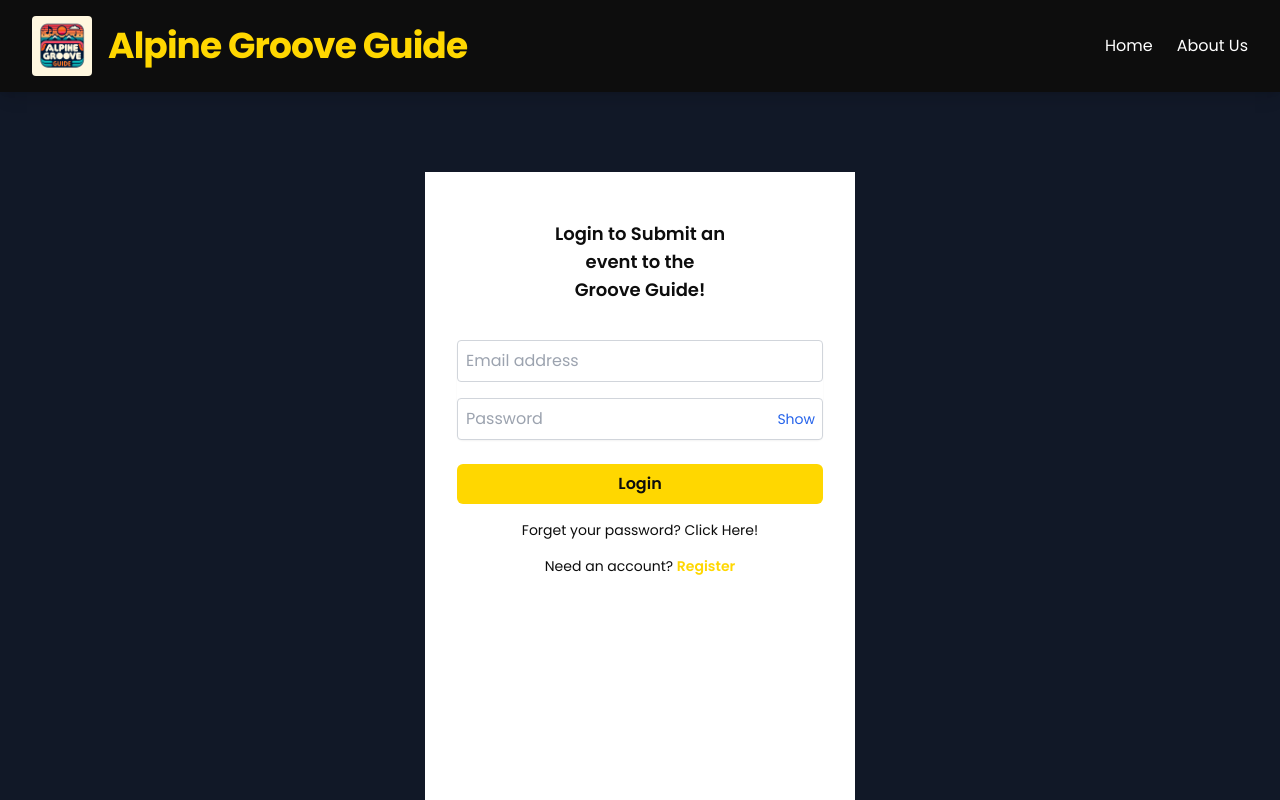
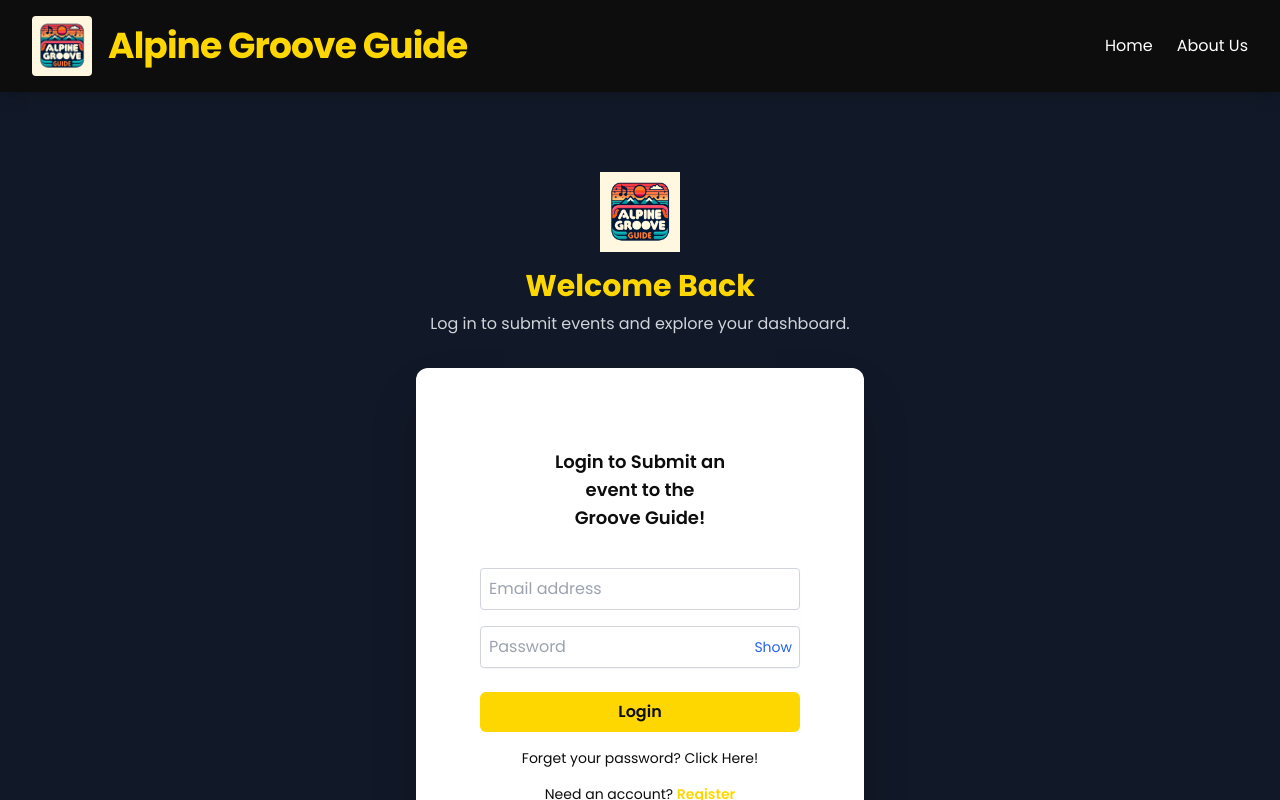
Before and after one commit to rpoole444/cos-livewire-fe, a Next.js app: page /LoginPage in a window 1280 px wide. Shown: the top 800 px of the page. Built offline with nearby package versions, Linux system fonts and the light colour scheme; no server answers.

Commit message:
fix login page

```diff
--- a/src/components/HeroSection.tsx
+++ b/src/components/HeroSection.tsx
@@ -19,7 +19,7 @@ const HeroSection = ({ user, setAuthMode }: { user: any, setAuthMode: (mode: str
             Browse Events
           </button>
         </Link>
-        <Link href={user ? "/eventSubmission" : "/login?redirect=/eventSubmission"}>
+        <Link href={user ? "/eventSubmission" : "/LoginPage?redirect=/eventSubmission"}>
           <button className="border border-gold text-gold font-semibold py-3 px-6 rounded-md hover:bg-gold hover:text-black transition duration-200 ease-in-out">
             Submit Your Show
           </button>
--- a/src/pages/LoginPage.tsx
+++ b/src/pages/LoginPage.tsx
@@ -16,13 +16,25 @@ const LoginPage = () => {
   }, [user, redirect]);
 
   return (
-    <div className="min-h-screen bg-gray-900 text-white">
-      <Header />
-      <div className="flex justify-center items-center py-20">
+  <div className="min-h-screen bg-gray-900 text-white">
+    <Header />
+    <section className="flex flex-col items-center justify-center px-4 py-20">
+      <div className="text-center mb-8">
+        <img
+          src="/alpine_groove_guide_icon.png"
+          alt="Alpine Groove Guide Logo"
+          className="mx-auto mb-4 w-20"
+        />
+        <h1 className="text-3xl font-extrabold text-gold mb-2">Welcome Back</h1>
+        <p className="text-gray-300">Log in to submit events and explore your dashboard.</p>
+      </div>
+      <div className="bg-white text-black max-w-md w-full p-8 rounded-xl shadow-2xl">
         <LoginForm setAuthMode={() => {}} />
       </div>
-    </div>
-  );
+    </section>
+  </div>
+);
+
 };
 
 export default LoginPage;
```
